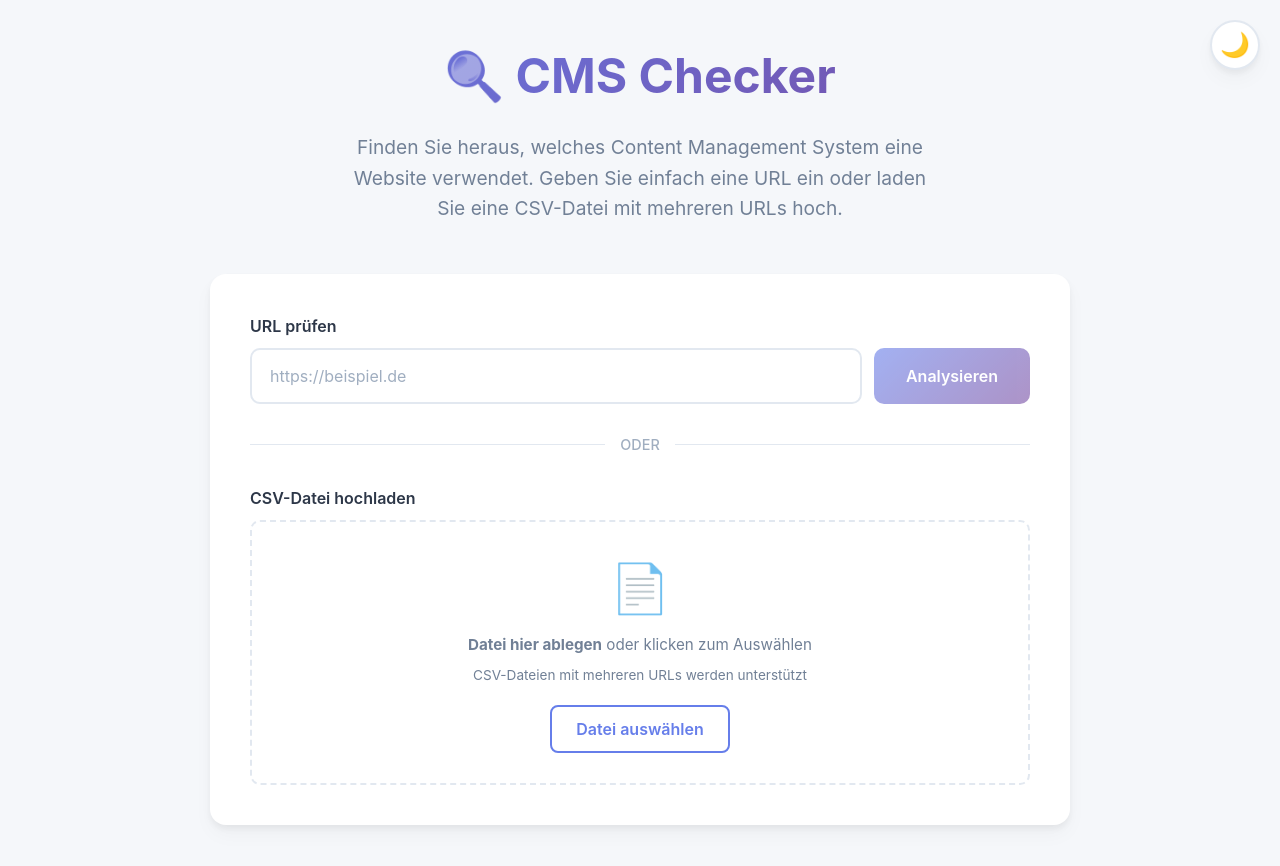
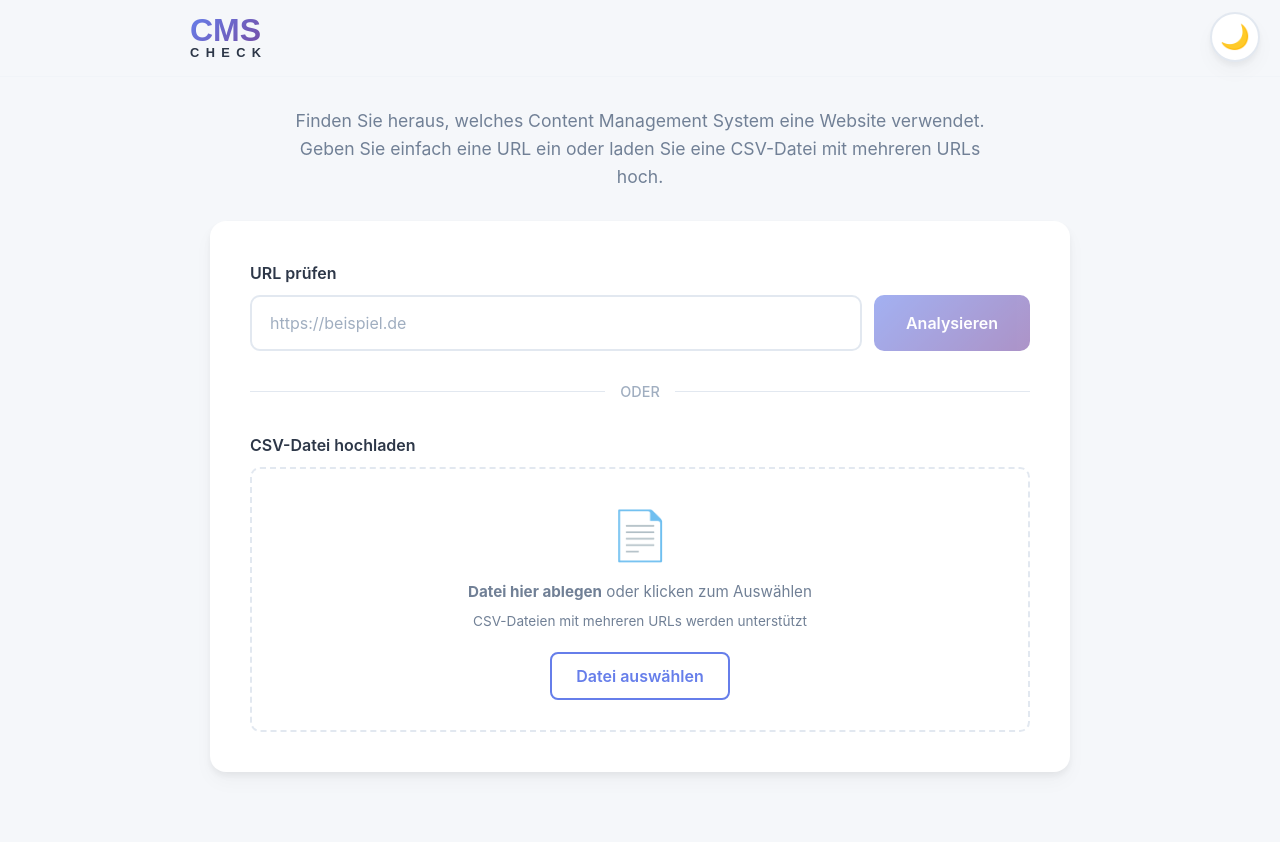
Before and after one commit to Jori2000/web-cms-checker, a Next.js app: page / in a window 1280 px wide. Shown: the top 866 px of the page. After the commit the page ends 842 px from the top, so only its background shows below. Built offline with nearby package versions, Linux system fonts and the light colour scheme.

Commit message:
Add header

```diff
--- a/app/page.tsx
+++ b/app/page.tsx
@@ -14,20 +14,52 @@ const PageWrapper = styled.div<{ $theme: typeof lightTheme }>`
   transition: background 0.3s ease;
 `;
 
+const StickyHeader = styled.header<{ $theme: typeof lightTheme }>`
+  position: sticky;
+  top: 0;
+  left: 0;
+  right: 0;
+  z-index: 100;
+  background: ${props => props.$theme.background}ee;
+  backdrop-filter: blur(10px);
+  -webkit-backdrop-filter: blur(10px);
+  border-bottom: 1px solid ${props => props.$theme.border}33;
+  padding: 16px 20px;
+  margin-bottom: 30px;
+  transition: all 0.3s ease;
+
+  @media (max-width: 768px) {
+    padding: 12px 16px;
+    margin-bottom: 20px;
+  }
+`;
+
+const HeaderContent = styled.div`
+  max-width: 900px;
+  margin: 0 auto;
+  display: flex;
+  align-items: center;
+  gap: 16px;
+
+  @media (max-width: 768px) {
+    gap: 12px;
+  }
+`;
+
 const Container = styled.div`
   max-width: 900px;
   margin: 0 auto;
-  padding: 40px 20px;
+  padding: 0 20px 40px 20px;
   font-family: -apple-system, BlinkMacSystemFont, "Segoe UI", Roboto, "Helvetica Neue", Arial, sans-serif;
 
   @media (max-width: 768px) {
-    padding: 20px 16px;
+    padding: 0 16px 20px 16px;
   }
 `;
 
 const ThemeToggle = styled.button<{ $theme: typeof lightTheme }>`
   position: fixed;
-  top: 20px;
+  top: 12px;
   right: 20px;
   width: 50px;
   height: 50px;
@@ -41,7 +73,7 @@ const ThemeToggle = styled.button<{ $theme: typeof lightTheme }>`
   font-size: 1.5rem;
   box-shadow: ${props => props.$theme.shadow};
   transition: all 0.3s ease;
-  z-index: 1000;
+  z-index: 1001;
 
   &:hover {
     transform: scale(1.1) rotate(10deg);
@@ -53,7 +85,7 @@ const ThemeToggle = styled.button<{ $theme: typeof lightTheme }>`
   }
 
   @media (max-width: 768px) {
-    top: 12px;
+    top: 6px;
     right: 12px;
     width: 44px;
     height: 44px;
@@ -61,41 +93,72 @@ const ThemeToggle = styled.button<{ $theme: typeof lightTheme }>`
   }
 `;
 
-const Header = styled.header`
-  text-align: center;
-  margin-bottom: 50px;
+const ContentHeader = styled.div`
+  margin-bottom: 30px;
 
   @media (max-width: 768px) {
-    margin-bottom: 30px;
+    margin-bottom: 20px;
   }
 `;
 
-const Title = styled.h1<{ $theme: typeof lightTheme }>`
-  font-size: 3rem;
-  font-weight: 700;
-  margin: 0 0 20px 0;
+const LogoContainer = styled.div`
+  display: flex;
+  align-items: center;
+  gap: 16px;
+
+  @media (max-width: 768px) {
+    gap: 12px;
+  }
+`;
+
+const LogoText = styled.div`
+  display: flex;
+  flex-direction: column;
+  justify-content: center;
+  gap: 2px;
+`;
+
+const LogoMain = styled.div<{ $theme: typeof lightTheme }>`
+  font-size: 2rem;
+  font-weight: 900;
+  line-height: 0.9;
+  letter-spacing: 0em;
   background: ${props => props.$theme.gradient};
   -webkit-background-clip: text;
   -webkit-text-fill-color: transparent;
   background-clip: text;
+  text-transform: uppercase;
 
   @media (max-width: 768px) {
-    font-size: 2rem;
-    margin: 0 0 16px 0;
+    font-size: 1.5rem;
+  }
+`;
+
+const LogoSub = styled.div<{ $theme: typeof lightTheme }>`
+  font-size: 0.8rem;
+  font-weight: 700;
+  line-height: 1;
+  letter-spacing: 0.5em;
+  color: ${props => props.$theme.textPrimary};
+  text-transform: uppercase;
+
+  @media (max-width: 768px) {
+    font-size: 0.65rem;
+    letter-spacing: 0.43em;
   }
 `;
 
 const Subtitle = styled.p<{ $theme: typeof lightTheme }>`
-  font-size: 1.2rem;
+  font-size: 1.1rem;
   color: ${props => props.$theme.textSecondary};
-  max-width: 600px;
+  max-width: 700px;
   margin: 0 auto;
   line-height: 1.6;
+  text-align: center;
 
   @media (max-width: 768px) {
     font-size: 1rem;
     line-height: 1.5;
-    padding: 0 8px;
   }
 `;
 
@@ -148,6 +211,17 @@ export default function Home() {
 
   return (
     <PageWrapper $theme={currentTheme}>
+      <StickyHeader $theme={currentTheme}>
+        <HeaderContent>
+          <LogoContainer>
+            <LogoText>
+              <LogoMain $theme={currentTheme}>CMS</LogoMain>
+              <LogoSub $theme={currentTheme}>CHECK</LogoSub>
+            </LogoText>
+          </LogoContainer>
+        </HeaderContent>
+      </StickyHeader>
+
       <ThemeToggle
         onClick={toggleTheme}
         $theme={currentTheme}
@@ -157,13 +231,12 @@ export default function Home() {
       </ThemeToggle>
 
       <Container>
-        <Header>
-          <Title $theme={currentTheme}>🔍 CMS Checker</Title>
+        <ContentHeader>
           <Subtitle $theme={currentTheme}>
             Finden Sie heraus, welches Content Management System eine Website verwendet.
             Geben Sie einfach eine URL ein oder laden Sie eine CSV-Datei mit mehreren URLs hoch.
           </Subtitle>
-        </Header>
+        </ContentHeader>
 
         <Card $theme={currentTheme}>
           <UrlInput onResult={setResult} theme={currentTheme} />
```
